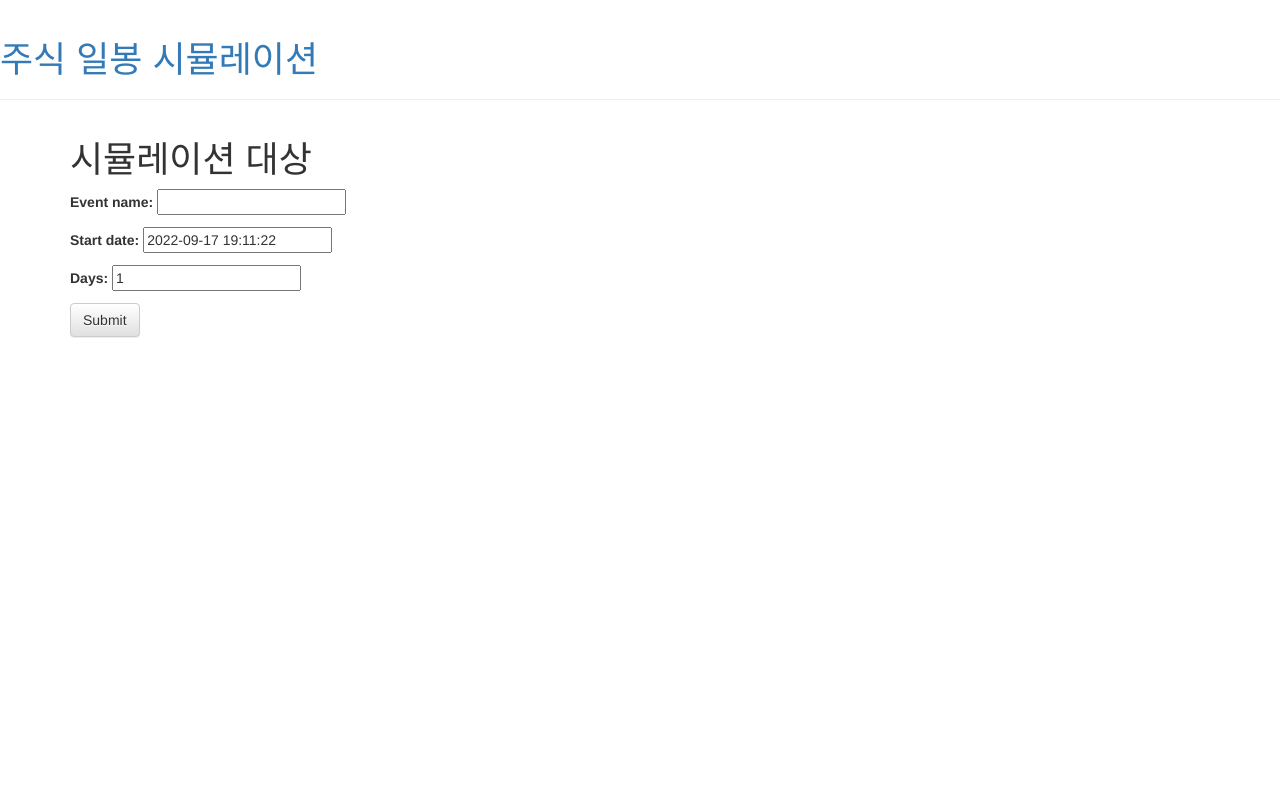
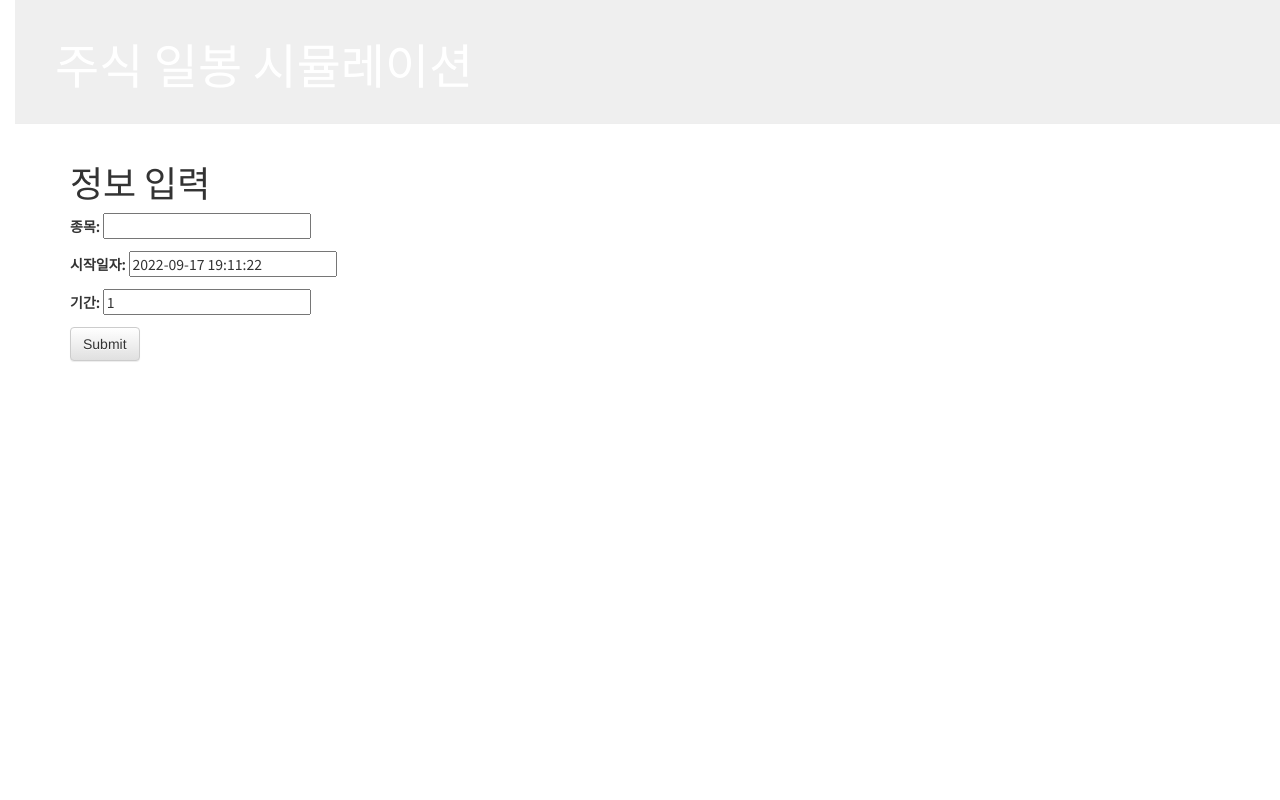
Before and after one commit to lightcat-art/stock-data-analyze, a Django app: page / in a window 1280 px wide. Run offline with Django 3.2, Linux system fonts and the light colour scheme; some libraries are stand-ins or nearby versions.

Commit message:
[주식시뮬레이터] 1. form 컬럼명 명시 2. redirect 에러 수정 (pk이외에 커스텀 컬럼은 redirect 인자로 넣지 못하는듯 보임) 3. css추가

```diff
--- a/backend/stocksimul/forms.py
+++ b/backend/stocksimul/forms.py
@@ -6,3 +6,5 @@
     class Meta:
         model = StockSimulParam
         fields = ('event_name', 'start_date', 'days')
+        # help_texts = {'event_name':('종목'),}
+        labels = {'event_name':('종목'), 'start_date':('시작일자'),'days':('기간')}
--- /dev/null
+++ b/backend/stocksimul/static/css/stocksimul.css
@@ -0,0 +1,44 @@
+.page-header {
+    background-color: #efefef;
+    margin-top: 0;
+    padding: 20px 20px 20px 40px;
+}
+
+.page-header h1, .page-header h1 a{
+    color: #ffffff;
+    font-size: 36pt;
+    text-decoration: none;
+}
+
+.page-header h1 a:visited, .page-header h1 a:hover {
+    color: #feeeee;
+    font-size: 36pt;
+}
+
+.content {
+    margin-left: 40px;
+}
+
+h1, h2, h3, h4{
+    font-family: 'Lobster', 'Noto Sans KR', sans-serif;
+}
+
+p{
+    font-family: 'Noto Sans KR', sans-serif;
+}
+
+.date {
+    color: #828282;
+}
+
+.post {
+    margin-bottom: 70px;
+}
+
+.post h1 a, .post h1 a:visited {
+    color: #000000;
+}
+
+body {
+    padding-left: 15px;
+}
--- a/backend/stocksimul/templates/stocksimul/stock_simul_param.html
+++ b/backend/stocksimul/templates/stocksimul/stock_simul_param.html
@@ -6,7 +6,7 @@
     <link rel="stylesheet" href="//maxcdn.bootstrapcdn.com/bootstrap/3.2.0/css/bootstrap.min.css">
     <link rel="stylesheet" href="//maxcdn.bootstrapcdn.com/bootstrap/3.2.0/css/bootstrap-theme.min.css">
     <!-- css파일 import -->
-<!--    <link rel="stylesheet" href="{% static 'css/stocksimul.css' %}">-->
+    <link rel="stylesheet" href="{% static 'css/stocksimul.css' %}">
     <!-- font -->
     <link href="//fonts.googleapis.com/css?family=Lobster&subset=latin,latin-ext" rel="stylesheet" type="text/css">
     <link rel="preconnect" href="https://fonts.googleapis.com">
@@ -20,7 +20,7 @@
 <div class="content container">
     <div class="row">
         <div class="col-md-8">
-            <h1>시뮬레이션 대상</h1>
+            <h1>정보 입력</h1>
             <!-- Form을 제출할때 같은 뷰를 다시 불러옴. 이때 request에는 우리가 입력했던 데이터를 request.POST에 가지고 있음.-->
             <form method="POST" class="post-form">{% csrf_token %}
                 {{ form.as_p }}
--- a/backend/stocksimul/urls.py
+++ b/backend/stocksimul/urls.py
@@ -4,5 +4,5 @@
 
 urlpatterns = [
     path('', views.stock_simul_param, name='stock_simul_param'),
-    path('stock/simul/result', views.stock_simul_result, name='stock_simul_result'),
+    path('stock/simul/result', views.stock_simul_result, name='stock_simul_result')
 ]
--- a/backend/stocksimul/views.py
+++ b/backend/stocksimul/views.py
@@ -11,11 +11,11 @@
             stock = form.save(commit=False)  # 폼을 저장하지만, 바로 모델에 저장하지 않도록 commit옵션 False
             event_name = stock.event_name
             start_date = stock.start_date
-            return redirect('stock_simul_result', event_name=event_name, start_date=start_date, days=stock.days)
+            return redirect('stock_simul_result')
     else:
         form = StockSimulParamForm()
     return render(request, 'stocksimul/stock_simul_param.html', {'form': form})
 
 
-def stock_simul_result(request, event_name, start_date):
+def stock_simul_result(request):
     return render(request, 'stocksimul/stock_simul_result.html')
```
